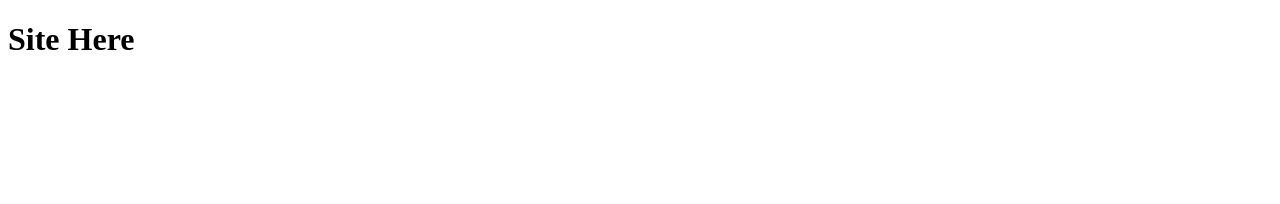
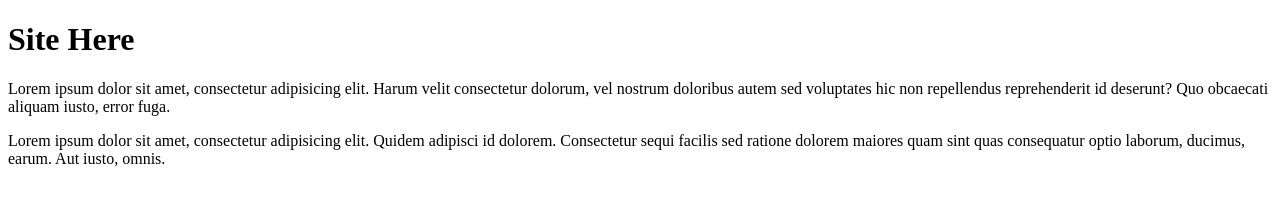
Before and after one commit to Electron-Movies/electronmovies, a plain HTML site: page index.html in a window 1280 px wide. Drawn offline with Linux system fonts and the light colour scheme; files that its build step writes are made by us from their sources.

Commit message:
second commit

```diff
--- a/index.html
+++ b/index.html
@@ -7,5 +7,7 @@
 </head>
 <body>
     <h1>Site Here</h1>
+    <p>Lorem ipsum dolor sit amet, consectetur adipisicing elit. Harum velit consectetur dolorum, vel nostrum doloribus autem sed voluptates hic non repellendus reprehenderit id deserunt? Quo obcaecati aliquam iusto, error fuga.</p>
+    <p>Lorem ipsum dolor sit amet, consectetur adipisicing elit. Quidem adipisci id dolorem. Consectetur sequi facilis sed ratione dolorem maiores quam sint quas consequatur optio laborum, ducimus, earum. Aut iusto, omnis.</p>
 </body>
 </html>
```
